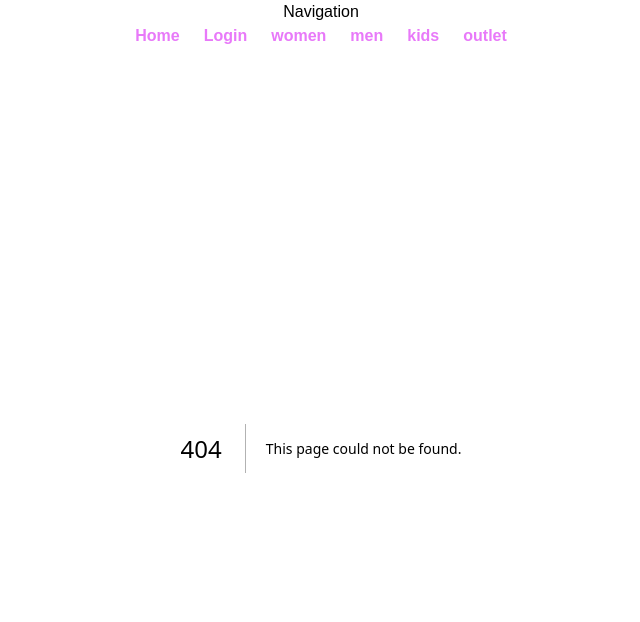
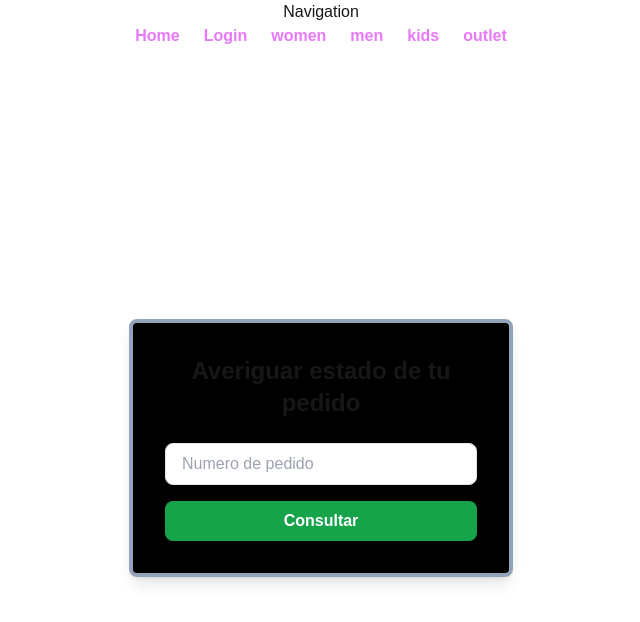
Before and after one commit to RumualdoPablo/crombieCodeAcademy, a Next.js app in the folder clase-1/: page /pedidos in a window 1280 px wide. Before the commit this address had no page. Shown: the top 622 px of the page, without its empty margins (319-959 px from the left). Built offline with nearby package versions, Linux system fonts and the light colour scheme.

Commit message:
- añado pedidos/page.tsx - añado form donde ingreso num de pedido y me devuelve su estado - añado ejemplos de pedidos - añado gitignore

```diff
--- /dev/null
+++ b/clase-1/app/pedidos/page.tsx
@@ -0,0 +1,59 @@
+"use client"
+import React from 'react'
+import { useState } from 'react';
+import pedidos from '../../db/pedidos.ts';
+import { stat } from 'fs';
+
+const page = () => {
+
+const [numPedido, setNumPedido] = useState("");
+const [pedidoEstado, setPedidoEstado] = useState<string | null>(null); // Estado para mostrar el estado del pedido
+const btn = document.getElementById('button')
+
+const checkPedidoStatus = () => {
+    const pedido = pedidos.find(pedido => pedido.numeroPedido === Number(numPedido)) || null;
+
+    let status = "Pedido no encontrado";
+
+    if (pedido) {
+        setPedidoEstado(pedido.estado);
+      } else {
+        setPedidoEstado("Pedido no encontrado");
+      }
+
+    console.log("Pedido: " + pedido?.numeroPedido)
+    console.log(numPedido)
+}
+
+  return (
+    <div>
+      <div className="flex items-center justify-center min-h-screen ">
+            <div className="bg-black border-4 border-slate-400 1px  shadow-lg rounded-lg p-8 max-w-sm w-full">
+                <h1 className="text-2xl font-bold text-center mb-6">Averiguar estado de tu pedido</h1>
+                <div className="space-y-4">
+                    <input
+                    type="text"
+                    placeholder="Numero de pedido"
+                    onChange={ (e) => setNumPedido(e.target.value)}
+                    className="w-full px-4 py-2 border rounded-lg shadow-sm focus:outline-none focus:ring-2 focus:ring-blue-950 text-black"
+                    />
+                    <button
+                    id="button"
+                    onClick={checkPedidoStatus}
+                    className="w-full bg-green-600 text-white py-2 rounded-lg font-semibold shadow-md hover:bg-green-700 transition duration-300">
+                    Consultar
+                    </button>
+                    {/* Mostrar el estado del pedido debajo del botón */}
+                    {pedidoEstado && (
+                    <h2 className="text-center mt-4 text-lg font-semibold">
+                        Estado: {pedidoEstado}
+                    </h2>
+                    )}
+            </div>
+        </div>
+        </div>
+    </div>
+  )
+}
+
+export default page
--- /dev/null
+++ b/clase-1/db/pedidos.ts
@@ -0,0 +1,59 @@
+interface Pedido {
+    numeroPedido: number;
+    idUsuario: number;
+    estado: "entregado" | "en viaje" | "cancelado";
+    productos: {
+      idProducto: number;
+      cantidad: number;
+    }[];
+  }
+
+  const pedidos: Pedido[] = [
+    {
+      numeroPedido: 1001,
+      idUsuario: 1,
+      estado: "entregado",
+      productos: [
+        { idProducto: 1, cantidad: 2 },  // Camisa Azul Casual
+        { idProducto: 5, cantidad: 1 },  // Camiseta Blanca Básica
+      ],
+    },
+    {
+      numeroPedido: 1002,
+      idUsuario: 2,
+      estado: "en viaje",
+      productos: [
+        { idProducto: 3, cantidad: 1 },  // Sudadera Negra con Capucha
+        { idProducto: 12, cantidad: 2 }, // Zapatos de Vestir
+      ],
+    },
+    {
+      numeroPedido: 1003,
+      idUsuario: 3,
+      estado: "cancelado",
+      productos: [
+        { idProducto: 7, cantidad: 1 },  // Botas de Montaña
+        { idProducto: 18, cantidad: 1 }, // Leggings Deportivos
+      ],
+    },
+    {
+      numeroPedido: 1004,
+      idUsuario: 4,
+      estado: "entregado",
+      productos: [
+        { idProducto: 4, cantidad: 1 },  // Zapatillas Deportivas Blancas
+        { idProducto: 9, cantidad: 1 },  // Abrigo de Lana
+      ],
+    },
+    {
+      numeroPedido: 1005,
+      idUsuario: 5,
+      estado: "en viaje",
+      productos: [
+        { idProducto: 8, cantidad: 1 },  // Vestido Floral
+        { idProducto: 13, cantidad: 3 }, // Guantes de Invierno
+      ],
+    },
+  ];
+
+export default pedidos;
```
Also changed, not shown: 1 other file (tests, documents, lock files or other folders).
